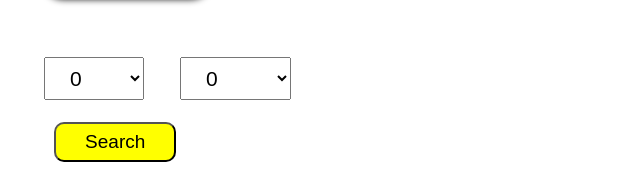
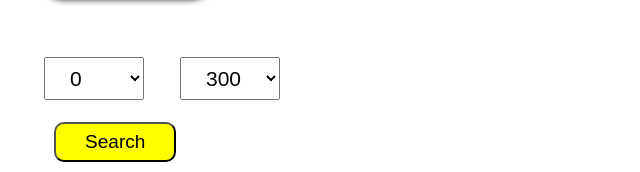
Before and after one commit to IzharMohammed/Ecommerce-React, a React app in the folder Ecommerce-React/: page /product in a window 1280 px wide. Shown: the part 926-1098 px from the top of the page, without its empty margins (0-640 px from the left). Built offline with nearby package versions, Linux system fonts and the light colour scheme; the HTML template or start-up script is replaced by a standard one.

Commit message:
Added filter component

```diff
--- /dev/null
+++ b/Ecommerce-React/src/Components/FilterProducts/FilterProducts.jsx
@@ -0,0 +1,23 @@
+import React from "react";
+
+export default function FilterProducts() {
+  const minPrice = [0, 10, 20, 50, 100, 200];
+  const maxPrice = [300, 400, 500, 600, 700, 800];
+
+  return (
+    <>
+      <div className="ranges">
+        <select name="min-price" class="min-range" id="min-price">
+          {minPrice.map((min) => (
+            <option value={min}>{min}</option>
+          ))}
+        </select>
+        <select name="max-price" class="max-price" id="max-price">
+          {maxPrice.map((max) => (
+            <option value={max}>{max}</option>
+          ))}
+        </select>
+      </div>
+    </>
+  );
+}
--- a/Ecommerce-React/src/Components/ProductsList/ProductList.jsx
+++ b/Ecommerce-React/src/Components/ProductsList/ProductList.jsx
@@ -1,11 +1,10 @@
 import React from "react";
 import './ProductList.css'
 import { Link } from "react-router-dom";
+import FilterProducts from "../FilterProducts/FilterProducts";
 export default function ProductList() {
   return (
     <>
-
-
   <h1 className="heading">All Products</h1>
 <div className="container">
 <div className="Lists">
@@ -24,25 +23,8 @@ export default function ProductList() {
  <div className="products1"><a href="productList.html?category=women's clothing">women's clothing</a></div>
 </div>
 
-<div className="ranges">
-    <select name='min-price' class="min-range" id="min-price">
-        <option value="0">0</option>
-        <option value="10">10</option>
-        <option value="20">20</option>
-        <option value="50">50</option>
-        <option value="100">100</option>
-        <option value="200">200</option>
-    </select>
-        <select name='max-price' class="max-price" id="max-price">
-          <option value="0">0</option>
-         <option value="10">10</option>
-        <option value="20">20</option>
-        <option value="50">50</option>
-         <option value="100">100</option>
-        <option value="200">200</option>
-         <option value="1000">1000</option>
-            </select>
-</div>
+<FilterProducts />
+
 <div className="buttons">
 <button className="search" id="search">Search</button>
 <button className="search">Clear Filters</button>
```
Also changed, not shown: Ecommerce-React/src/Components/FilterProducts/FilterProducts.css (added).
